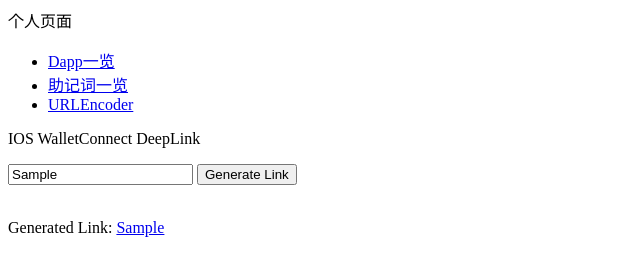
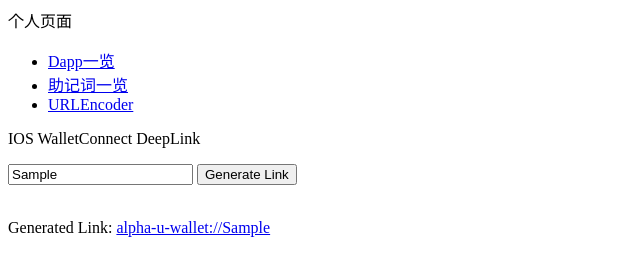
Before and after one commit to dingsq820/dingsq820.github.io, a plain HTML site: page index.html in a window 1280 px wide. Both pictures are taken after typing "Sample" into the empty fields and a click on the button "Generate Link". Shown: the whole page, without its empty margins (0-640 px from the left). Drawn offline with Linux system fonts and the light colour scheme.

Commit message:
Update index.html

```diff
--- a/index.html
+++ b/index.html
@@ -15,7 +15,7 @@
   function createLink() {
     var url = document.getElementById("url").value;
     var link = document.createElement("a");
-    var text = document.createTextNode(url);
+    var text = document.createTextNode("alpha-u-wallet://" + url);
     link.appendChild(text);
     link.href = "alpha-u-wallet://" + url;
     document.getElementById("result").innerHTML = "Generated Link: ";
```
